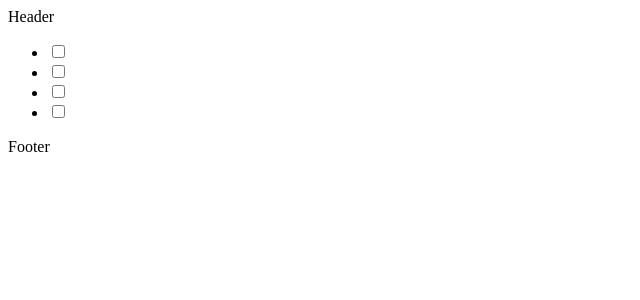
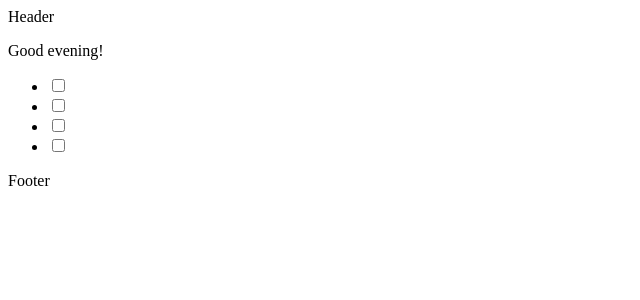
Before and after one commit to cwpredovich/react-scrimba-tutorial, a React (Create React App) app: page / in a window 1280 px wide. Shown: the top 300 px of the page, without its empty margins (0-640 px from the left). Built offline with nearby package versions, Linux system fonts and the light colour scheme.

Commit message:
Completed section 17 of the tutorial, JSX to JavaScript and back.

```diff
--- a/src/Components/Main.js
+++ b/src/Components/Main.js
@@ -2,15 +2,30 @@
 
 
 function Main() {
+    const date = new Date();
+    const hours = date.getHours();
+    let timeOfDay
+
+    if (hours < 12) {
+        timeOfDay = "morning";
+    } else if (hours >= 12 && hours < 17) {
+        timeOfDay = "afternoon";
+    } else {
+        timeOfDay = "evening";
+    };
+
     return (
+        <div>
+            <p>Good {timeOfDay}!</p>
             <form>
-            <ul>
+                <ul className="list">
                     <li><input type="checkbox"></input></li>
                     <li><input type="checkbox"></input></li>
                     <li><input type="checkbox"></input></li>
                     <li><input type="checkbox"></input></li>
                 </ul>
             </form>
+        </div>
     )
 }
 
--- a/src/index.css
+++ b/src/index.css
@@ -11,7 +11,3 @@
   font-family: source-code-pro, Menlo, Monaco, Consolas, 'Courier New',
     monospace;
 }
-
-ul {
-  list-style: none;
-}
```
Lines whose indentation alone changed are shown as unchanged.
